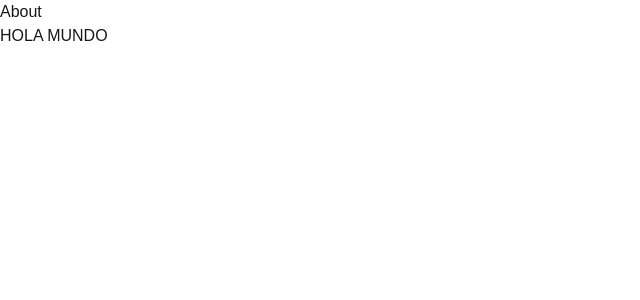
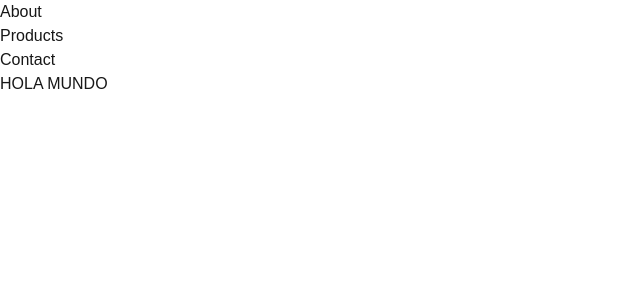
Before and after one commit to lamaro/maimo-prog3-2025-tp4-ecommerce, a Next.js app: page / in a window 1280 px wide. Shown: the top 300 px of the page, without its empty margins (0-640 px from the left). Built offline with nearby package versions, Linux system fonts and the light colour scheme.

Commit message:
added links

```diff
--- a/src/app/page.js
+++ b/src/app/page.js
@@ -6,6 +6,8 @@ export default function Home() {
       <nav>
         <ul>
           <li>About</li>
+          <li>Products</li>
+          <li>Contact</li>
         </ul>
       </nav>
       <div>HOLA MUNDO</div>
```
